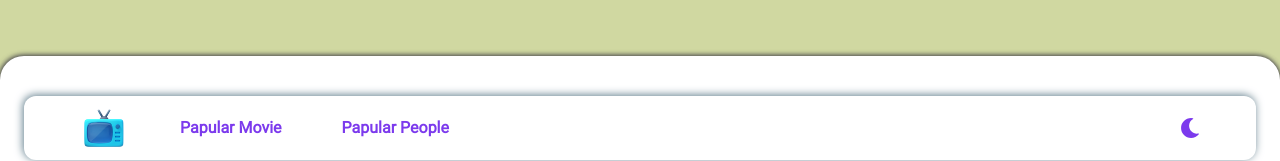
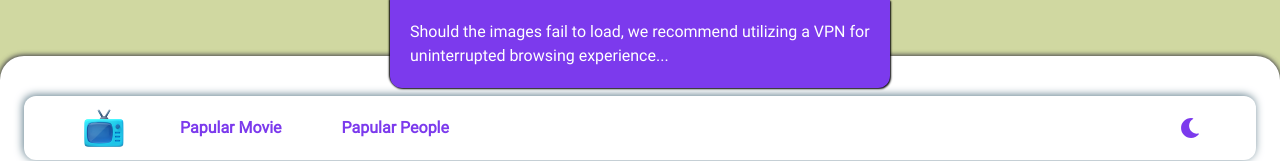
Before and after one commit to DevMousavi/MovieShowcase, a React (Vite) app: page / in a window 1280 px wide. Shown: the top 161 px of the page. Built offline with nearby package versions, Linux system fonts and the light colour scheme; no server answers.

Commit message:
Create Alert Use VPN

```diff
--- a/src/components/AboutMovie.jsx
+++ b/src/components/AboutMovie.jsx
@@ -27,12 +27,15 @@ const AboutMovie = () => {
                     <div className="w-full">
                         <div className="relative">
                             <img
-                                className="w-full h-[600px] rounded-3xl"
+                                className="w-full rounded-3xl at:hidden sm:block sm:h-[400px] md:h-[600px]"
                                 src={baseURLPoster + data.backdrop_path}
                                 alt={`${data.title}(backdrop).png`}
                             />
+                        </div>
+                        <div>
+                            <div>
                                 <img
-                                className="m-auto rounded-2xl absolute top-[700px] left-0 right-0 bottom-0 border-[6px] border-white border-solid"
+                                    className="am:m-auto am:mt-3 rounded-2xl sm:hidden lg:block lg:absolute lg:top-[600px] lg:left-0 lg:right-0 lg:bottom-0 border-[6px] am:border-primaryColor am:border-2 md:border-white border-solid"
                                     src={baseURLImage + data.poster_path}
                                     alt={`${data.title}(poster).png`}
                                 />
@@ -62,9 +65,13 @@ const AboutMovie = () => {
                                     <span className="text-primaryColor text-xl font-bold dark:text-pink-700">
                                         Production Countries :
                                     </span>
-                                {data.production_countries.map((i, index) => (
-                                    <p key={index}>&nbsp;{i.name} ...</p>
-                                ))}
+                                    {data.production_countries.map(
+                                        (i, index) => (
+                                            <p key={index}>
+                                                &nbsp;{i.name} ...
+                                            </p>
+                                        )
+                                    )}
                                 </h2>
                                 <h2>
                                     <span className="text-primaryColor text-xl font-bold dark:text-pink-700">
@@ -92,7 +99,9 @@ const AboutMovie = () => {
                                     <span className="text-primaryColor text-xl font-bold dark:text-pink-700">
                                         User Score:&nbsp;
                                     </span>
-                                {`${removeDecimal(data.vote_average * 10)} %`}
+                                    {`${removeDecimal(
+                                        data.vote_average * 10
+                                    )} %`}
                                 </h2>
                                 <h2>
                                     <span className="text-primaryColor text-xl font-bold dark:text-pink-700">
@@ -100,6 +109,7 @@ const AboutMovie = () => {
                                     </span>
                                     {data.vote_count}
                                 </h2>
+                            </div>
                         </div>
                         <h3 className="mt-3 box-shadow p-4 rounded-lg  transition-Primary dark:hover:hoverCardShadowDark">
                             <p className="text-primaryColor text-xl font-bold dark:text-pink-700">
--- a/src/components/Card.jsx
+++ b/src/components/Card.jsx
@@ -1,6 +1,7 @@
 import React from "react";
 import { removeDecimal } from "../helper/removeDecimal";
 import { baseURLImage } from "../sevices/config.js";
+import { checkWordCount } from "../helper/checkWordCount.js";
 
 const Card = (props) => {
     const image = baseURLImage + props.img;
@@ -14,8 +15,11 @@ const Card = (props) => {
                 {`${removeDecimal(props.userScore * 10)}%`}
             </p>
             <span className="w-60 m-auto">
-                <h3 className="text-black font-bold text-lg mb-1 mt-8 dark:text-white">
-                    {props.title}
+                <h3
+                    title={props.title}
+                    className="text-black font-bold text-lg mb-1 mt-8 dark:text-white"
+                >
+                    {checkWordCount(props.title)}
                 </h3>
                 <h4
                     title="Release Date"
--- a/src/index.css
+++ b/src/index.css
@@ -110,6 +110,9 @@
             rgba(209, 191, 228, 0.008841036414565795) 74%
         );
     }
+    .box-shadow-alert {
+        box-shadow: 1px 1px 2px black, -1px -1px 2px black;
+    }
 }
 
 * {
--- a/src/pages/Home.jsx
+++ b/src/pages/Home.jsx
@@ -11,6 +11,19 @@ const Home = () => {
     const primaryData = useContext(TopRatedMovieContext);
     const [data, setData] = useState([]);
     const [loading, setLoading] = useState(true);
+
+    const [showAlert, setShowAlert] = useState(false);
+
+    useEffect(() => {
+        const timer = setTimeout(() => {
+            setShowAlert(true);
+        }, 3000);
+        const timerDelete = setTimeout(() => {
+            setShowAlert(false);
+        }, 9000);
+
+        return () => clearTimeout(timer);
+    }, []);
 
     useEffect(() => {
         const fetchData = () => {
@@ -28,6 +41,13 @@ const Home = () => {
 
     return (
         <main>
+            {showAlert && (
+                <h3 className="bg-primaryColor text-white am:p-3 sm:p-5 am:rounded-2xl am:rounded-t-none sm:rounded-xl sm:rounded-t-none box-shadow-alert am:w-72 sm:w-[500px] absolute top-0 left-1/2 transform -translate-x-1/2 justify-center items-center dark:bg-pink-700">
+                    Should the images fail to load, we recommend utilizing a VPN
+                    for uninterrupted browsing experience...
+                </h3>
+            )}
+
             <Header />
             <WelcomeText />
             <SearchBox />
```
Lines whose indentation alone changed are shown as unchanged.
